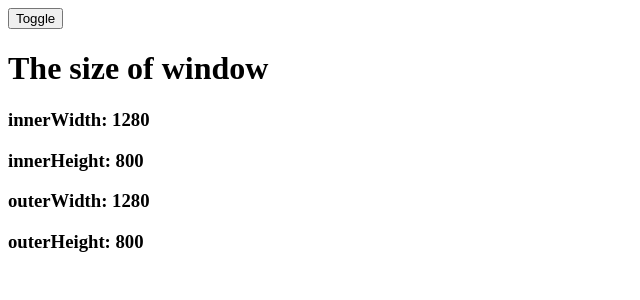
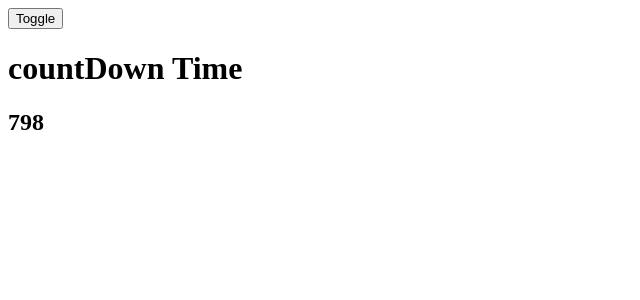
Before and after one commit to nban22/learning-react, a React (Create React App) app in the folder my-react-app/: page / in a window 1280 px wide. Both pictures are taken after a click on the button "Toggle". Shown: the top 300 px of the page, without its empty margins (0-640 px from the left). Built offline with nearby package versions, Linux system fonts and the light colour scheme.

Commit message:
useEffect with timer function

```diff
--- a/my-react-app/src/Content.js
+++ b/my-react-app/src/Content.js
@@ -25,36 +25,19 @@ import { useEffect, useState } from "react";
 // 2) Cleanuo function luôn được gọi trước khi component unmounted
 
 const Content = () => {
-    const [dimensions, setDimensions] = useState({
-        'width': window.innerWidth,
-        'height': window.innerHeight,
-        'outerWidth': window.outerWidth,
-        'outerHeight': window.outerHeight,
-    });
-    // const [width, setWidth] = useState(window.innerWidth);
+    const [countDown, setCountDown] = useState(800);
+    let timer;
+    useEffect(() => {
 
-
-    useEffect(() => {
-        const handleResize = () => {
-            setDimensions((pre) => ({...pre, 'width':window.innerWidth}))
-            setDimensions((pre) => ({...pre, 'height':window.innerHeight}))
-            setDimensions((pre) => ({...pre, 'outerWidth':window.outerWidth}))
-            setDimensions((pre) => ({...pre, 'outerHeight':window.outerHeight}))
-
-
-        }
-        window.addEventListener('resize', handleResize);
-        return () => {
-            window.removeEventListener('resize', handleResize);
-        }
+        const timer = setInterval(()=>{
+            setCountDown(pre => pre - 1);
+        }, 1000);
+        return () => clearInterval(timer)
     }, [])
     return (
         <div>
-            <h1>The size of window</h1>
-            <h3>innerWidth: {dimensions.width}</h3>
-            <h3>innerHeight: {dimensions.height}</h3>
-            <h3>outerWidth: {dimensions.outerWidth}</h3>
-            <h3>outerHeight: {dimensions.outerHeight}</h3>
+            <h1>countDown Time</h1>
+            <h2>{countDown}</h2>
         </div>
     );
 };
```
